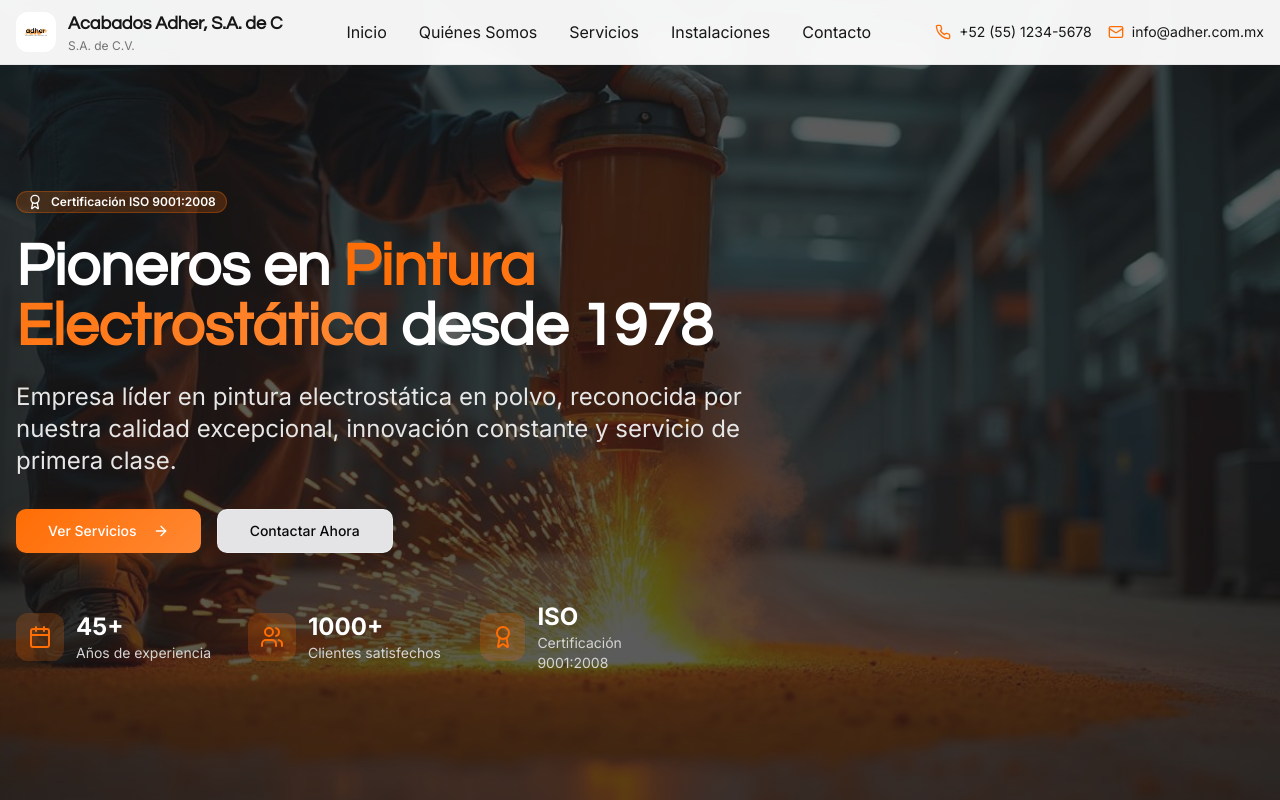
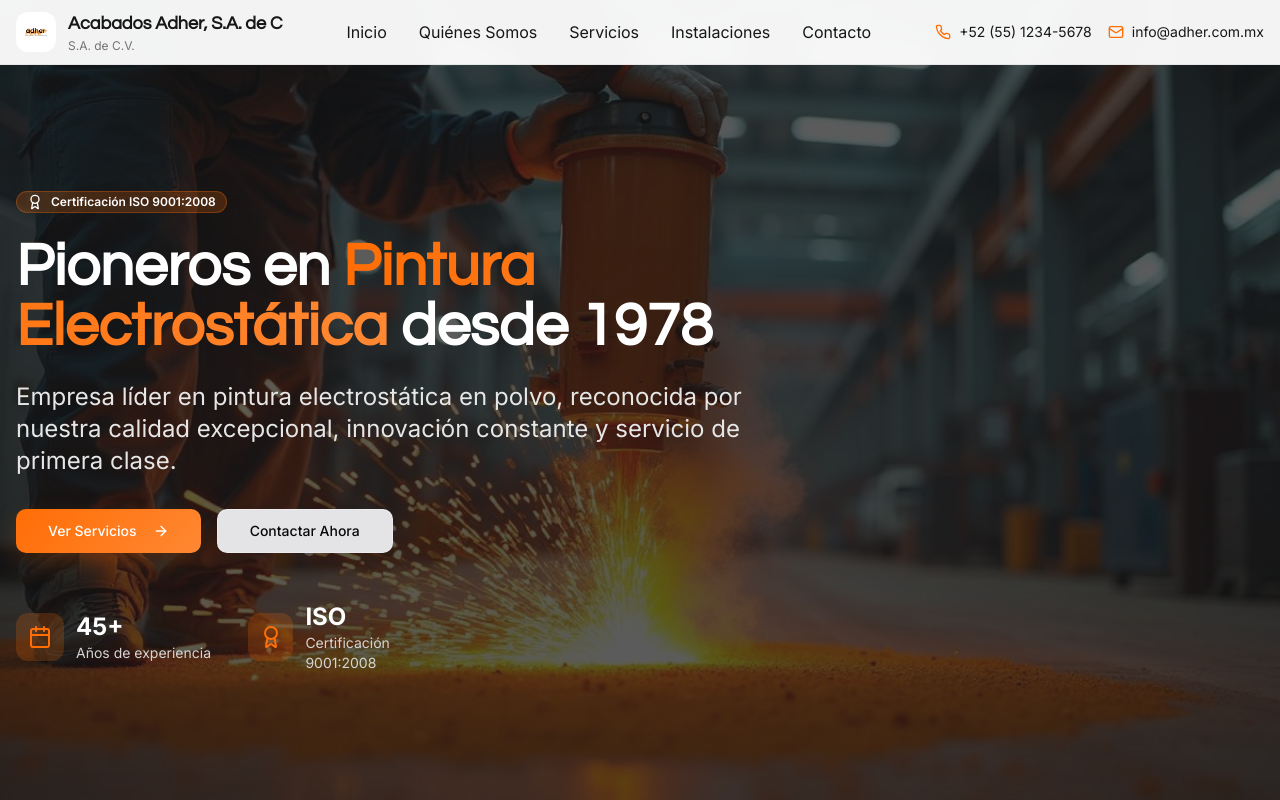
Before and after one commit to ADHERmx/adher-corporate-web-mirror, a React (Vite) app: page / in a window 1280 px wide. Shown: the top 800 px of the page. Built offline with nearby package versions, Linux system fonts and the light colour scheme; the HTML template or start-up script is replaced by a standard one.

Commit message:
Visual edit in Lovable

```diff
--- a/src/components/Hero.tsx
+++ b/src/components/Hero.tsx
@@ -61,15 +61,7 @@ const Hero = () => {
               </div>
             </div>
 
-            <div className="flex items-center space-x-3 text-white">
-              <div className="w-12 h-12 bg-primary/20 rounded-lg flex items-center justify-center">
-                <Users className="w-6 h-6 text-primary" />
-              </div>
-              <div>
-                <div className="text-2xl font-bold">1000+</div>
-                <div className="text-sm text-gray-300">Clientes satisfechos</div>
-              </div>
-            </div>
+
 
             <div className="flex items-center space-x-3 text-white">
               <div className="w-12 h-12 bg-primary/20 rounded-lg flex items-center justify-center">
```
